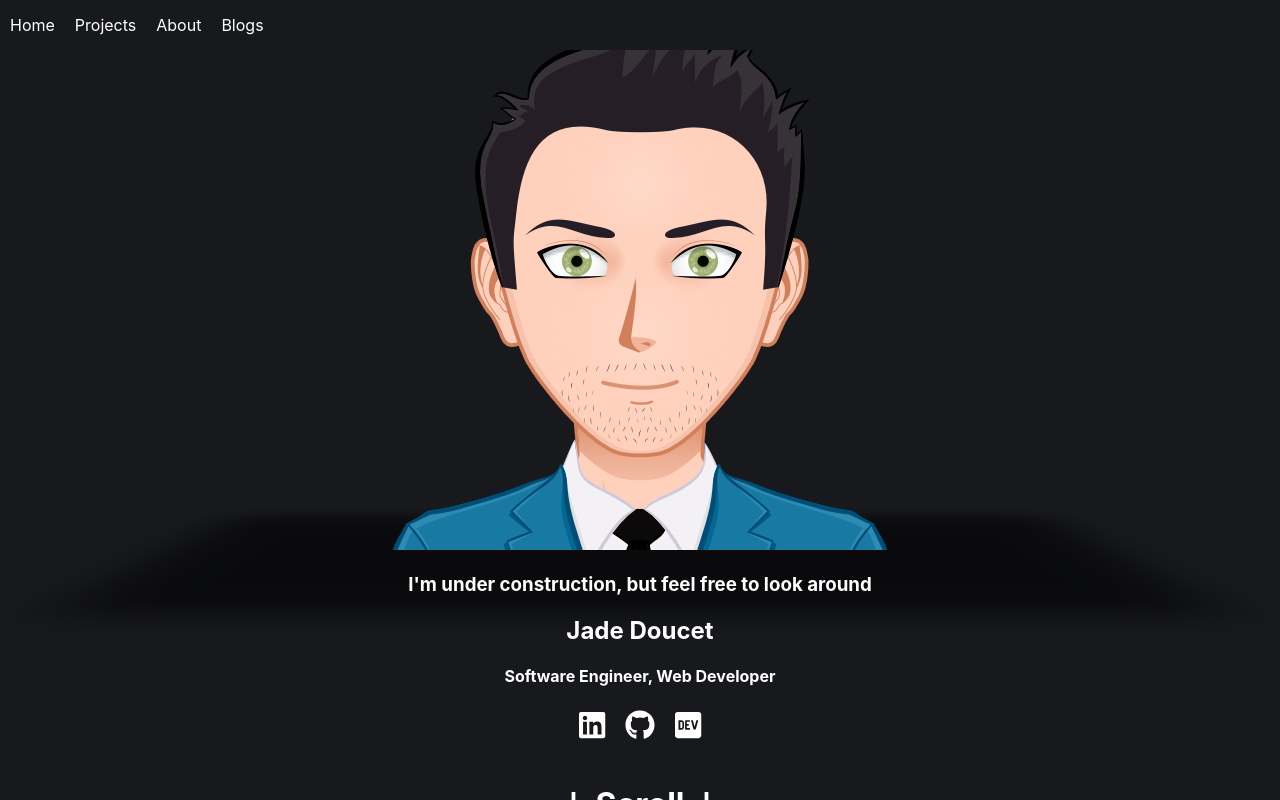
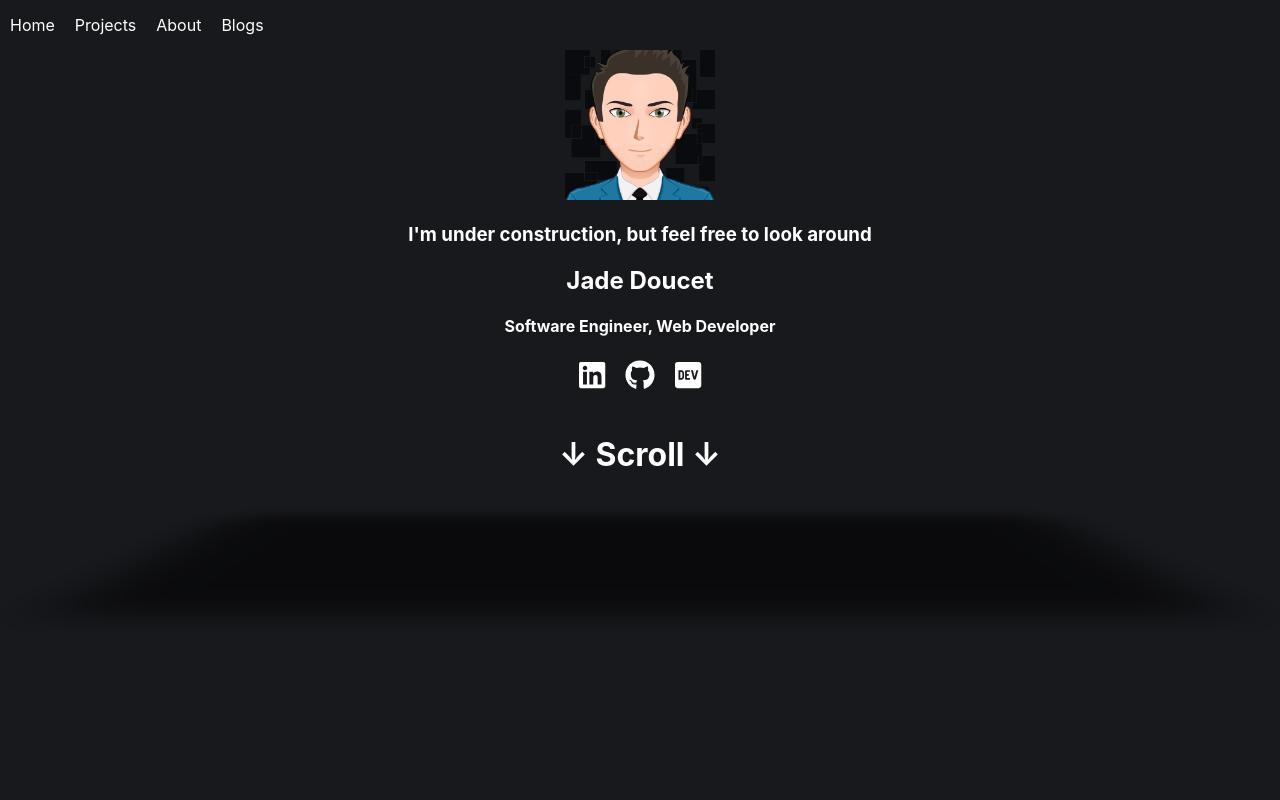
Before and after one commit to JadeJDoucet/portfolio-2020, a React (Create React App) app: page / in a window 1280 px wide. Built offline with nearby package versions, Linux system fonts and the light colour scheme.

Commit message:
updated logo

```diff
--- a/src/pages/Home.js
+++ b/src/pages/Home.js
@@ -1,6 +1,7 @@
 import React from 'react';
-import logo from '../logo.svg';
-import portrait from '../cartoon-portrait-jade.PNG';
+//import portrait from '../cartoon-portrait-jade.PNG';
+//import portrait from '../jade.PNG';
+import portrait from '../jade_bg.jpg';
 // Add FontAwesome
 import { library } from '@fortawesome/fontawesome-svg-core'
 import { FontAwesomeIcon } from '@fortawesome/react-fontawesome';
@@ -10,7 +11,7 @@ library.add(fab);
 function Home() {
     return (
         <div id="home">
-            <img src={portrait} className="App-logo" alt="logo" />
+            <img src={portrait} width={150} className="App-logo" alt="logo" />
             <h3>I'm under construction, but feel free to look around</h3>
 
             <h2>Jade Doucet</h2>
```
